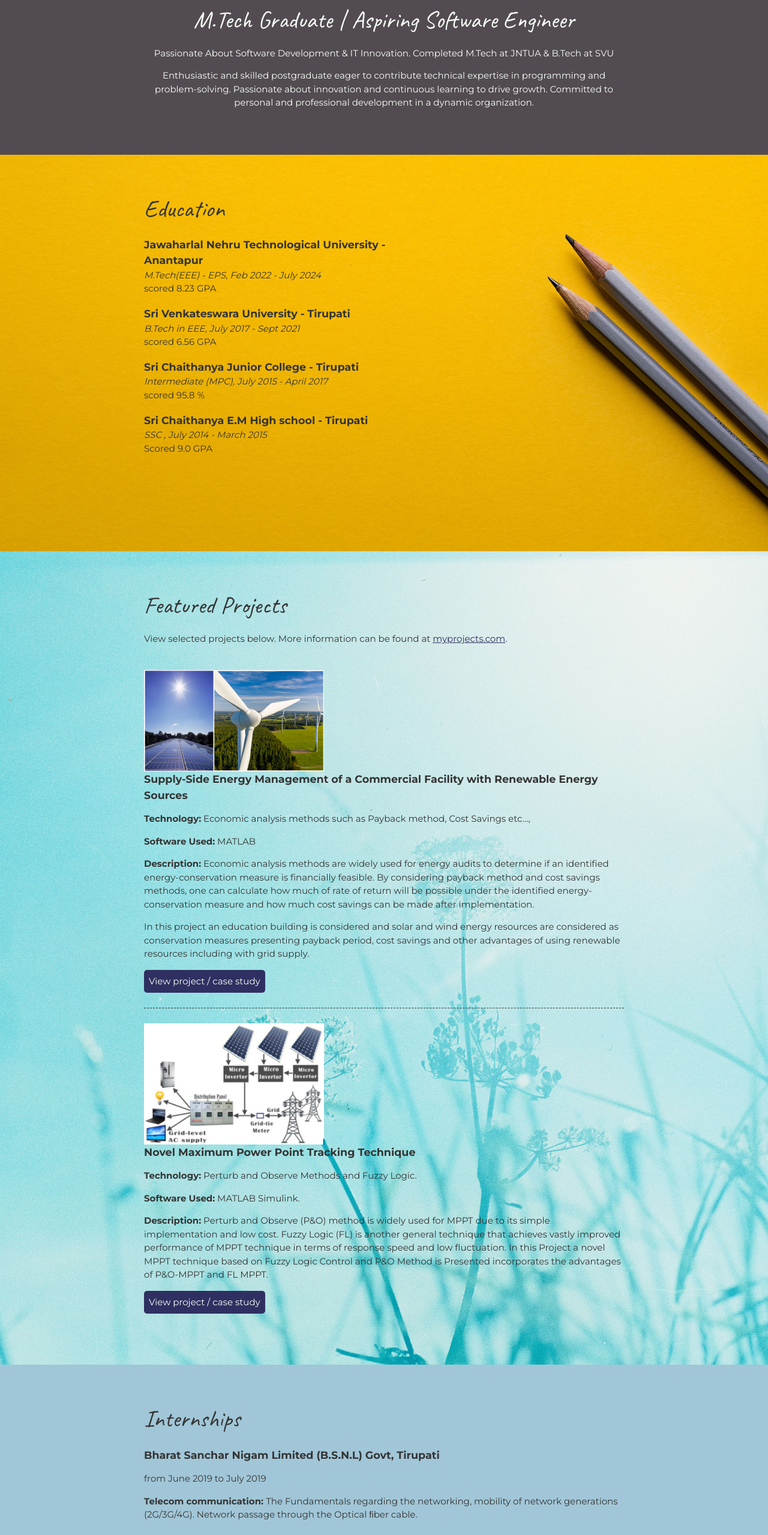
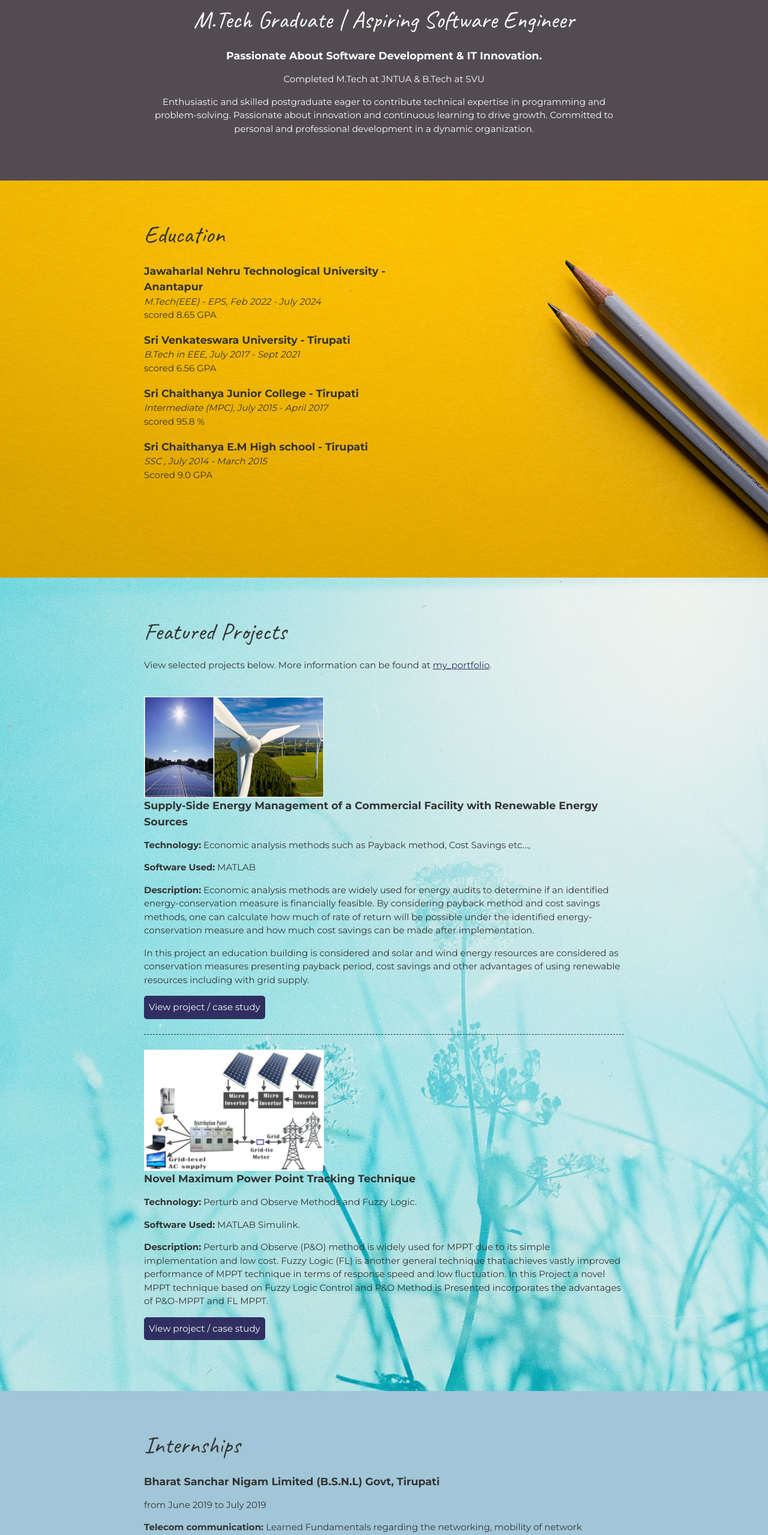
Before and after one commit to M-Saipavan/my-portfolio, a plain HTML site: page index.html in a window 1280 px wide. Shown: the part 160-2719 px from the top of the page at 60% size. Drawn offline with Linux system fonts and the light colour scheme.

Commit message:
Update index.htmls

```diff
--- a/index.html
+++ b/index.html
@@ -17,7 +17,8 @@
         <div class="content-wrap">
           <h1>Mallarapu Sai&nbspPavan Kalyan</h1>
           <h2>M.Tech Graduate | Aspiring Software Engineer</h2>
-          <p>Passionate About Software Development & IT Innovation. Completed M.Tech at JNTUA & B.Tech at SVU</p>
+          <h3>Passionate About Software Development & IT Innovation.</h3>
+            <p> Completed M.Tech at JNTUA & B.Tech at SVU</p>
 
           <p>Enthusiastic and skilled postgraduate
             eager to contribute technical expertise in programming and problem-solving.
@@ -36,7 +37,7 @@
                     <section>
                       <h3>Jawaharlal Nehru Technological University - Anantapur</h3>
                       <p>M.Tech(EEE) - EPS, Feb 2022 - July 2024</p>
-                      <p>scored 8.23 GPA </p>
+                      <p>scored 8.65 GPA </p>
                     </section>
                     <!-- End of School block. -->
 
@@ -73,7 +74,7 @@
       <section class="projects">
         <div class="content-wrap divider">
           <h2>Featured Projects</h2>
-          <p>View selected projects below. More information can be found at <a href="#">myprojects.com</a>.</p>
+          <p>View selected projects below. More information can be found at <a href="#">my_portfolio</a>.</p>
 
           <!-- project 1 -->
           <section class="project-item">
@@ -131,7 +132,7 @@
             <h3>Bharat Sanchar Nigam Limited (B.S.N.L) Govt, Tirupati</h3><p> from June 2019 to July 2019</p>
             <!-- <img src="project-thumbnail.png" alt="description of image"> -->
             <p><strong>Telecom communication: </strong>
-              The Fundamentals regarding the networking,
+              Learned Fundamentals regarding the networking,
               mobility of network generations (2G/3G/4G).
               Network passage through the Optical ﬁber cable.</p>
         </section>
@@ -240,8 +241,8 @@
           <h4> Technical Skills</h4>
           <p><b>Programming Languages :</b></p>
           <ul>
-            <li>Java</li>
-            <li>SQL (MySQL)</li>
+            <li>Java <i class="italic">[beginner]</i></li>
+            <li>SQL (MySQL) <i class="italic">[beginner]</i></li>
             <li>HTML (Hyper Text Markup Language) <i class="italic">[beginner]</i></li>
             <li>CSS (Cascading Style Sheets) <i class="italic">[beginner]</i></li>
             <li>Python <i class="italic">[beginner]</i></li>
```
